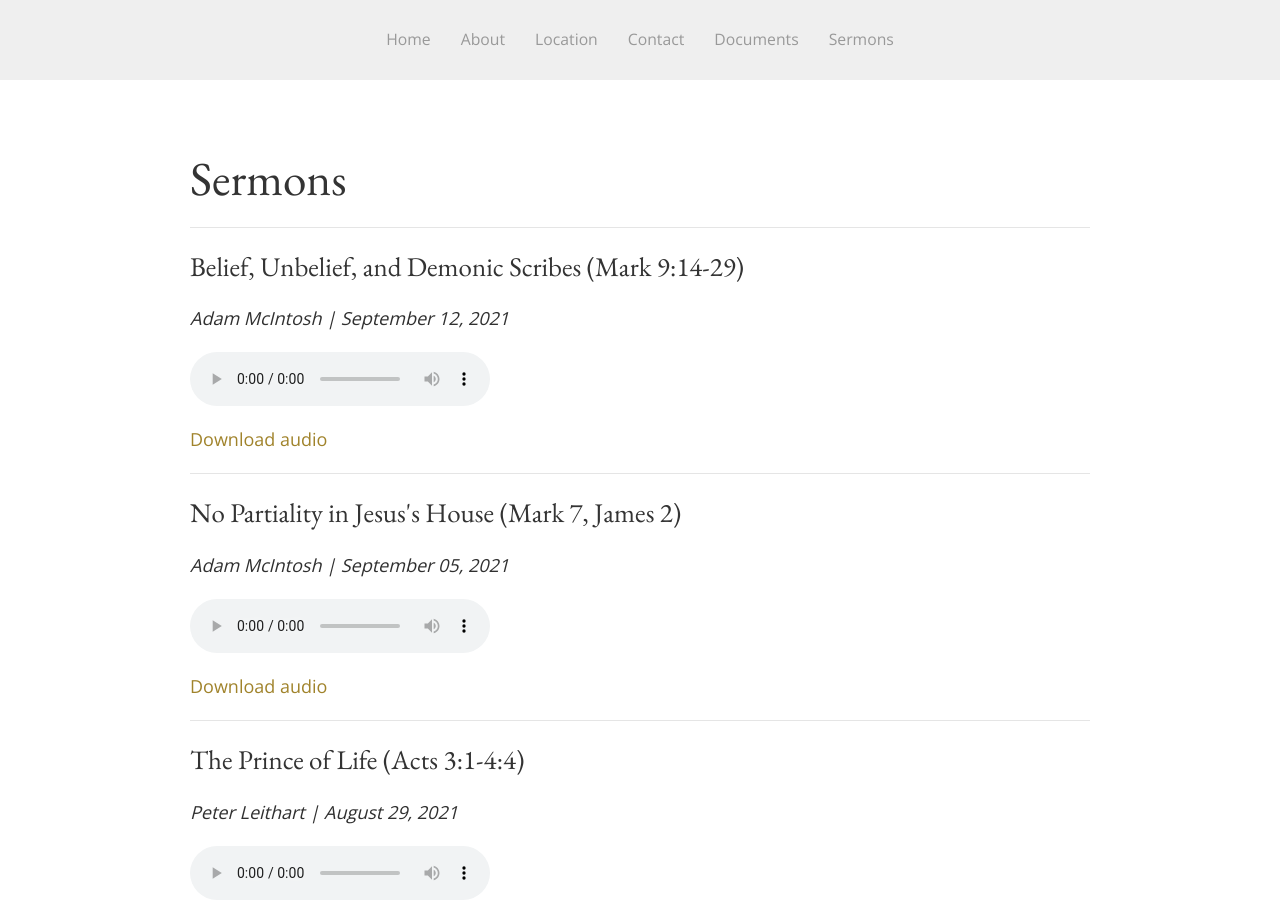
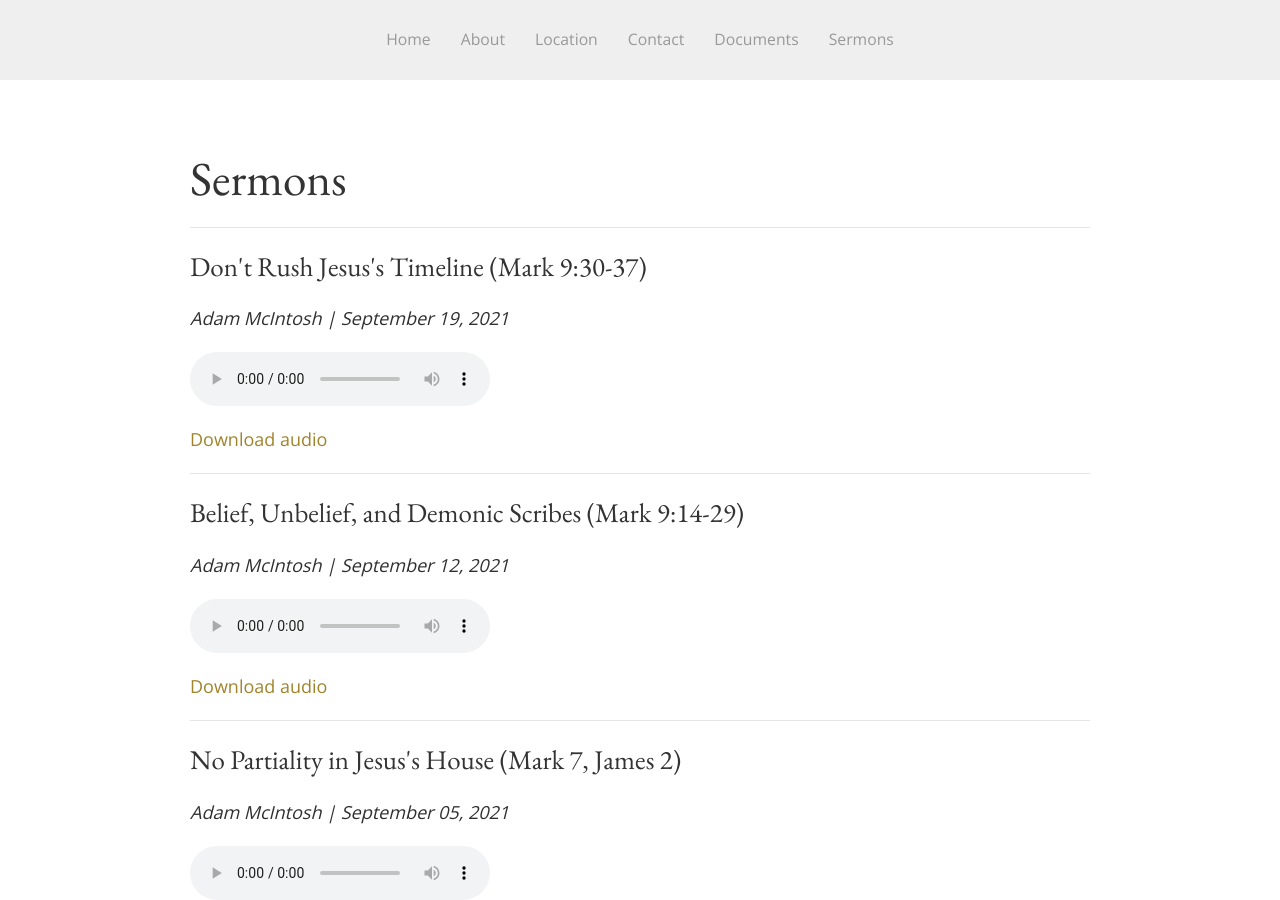
Before and after one commit to SaintDavidsChurch/website, a Jekyll site: the page built from sermons.html, in a window 1280 px wide and 900 px high. Built offline with Jekyll 4.4.1, drawn with Linux system fonts in a browser that asks for light colours.

Commit message:
Updated by InferCMS

```diff
--- a/_data/sermons.yml
+++ b/_data/sermons.yml
@@ -158,3 +158,7 @@
   date: '2021-09-12'
   preacher: Adam McIntosh
   audio_file: https://saintdavids.church/assets/sermons/2021/September/Adam-McIntosh_Sept12-2021_Mark9.14-29.mp3
+- title: Don't Rush Jesus's Timeline (Mark 9:30-37)
+  date: '2021-09-19'
+  preacher: Adam McIntosh
+  audio_file: https://saintdavids.church/assets/sermons/2021/September/Adam-McIntosh_Sept19-2021_Mark9.30-37.mp3
```
